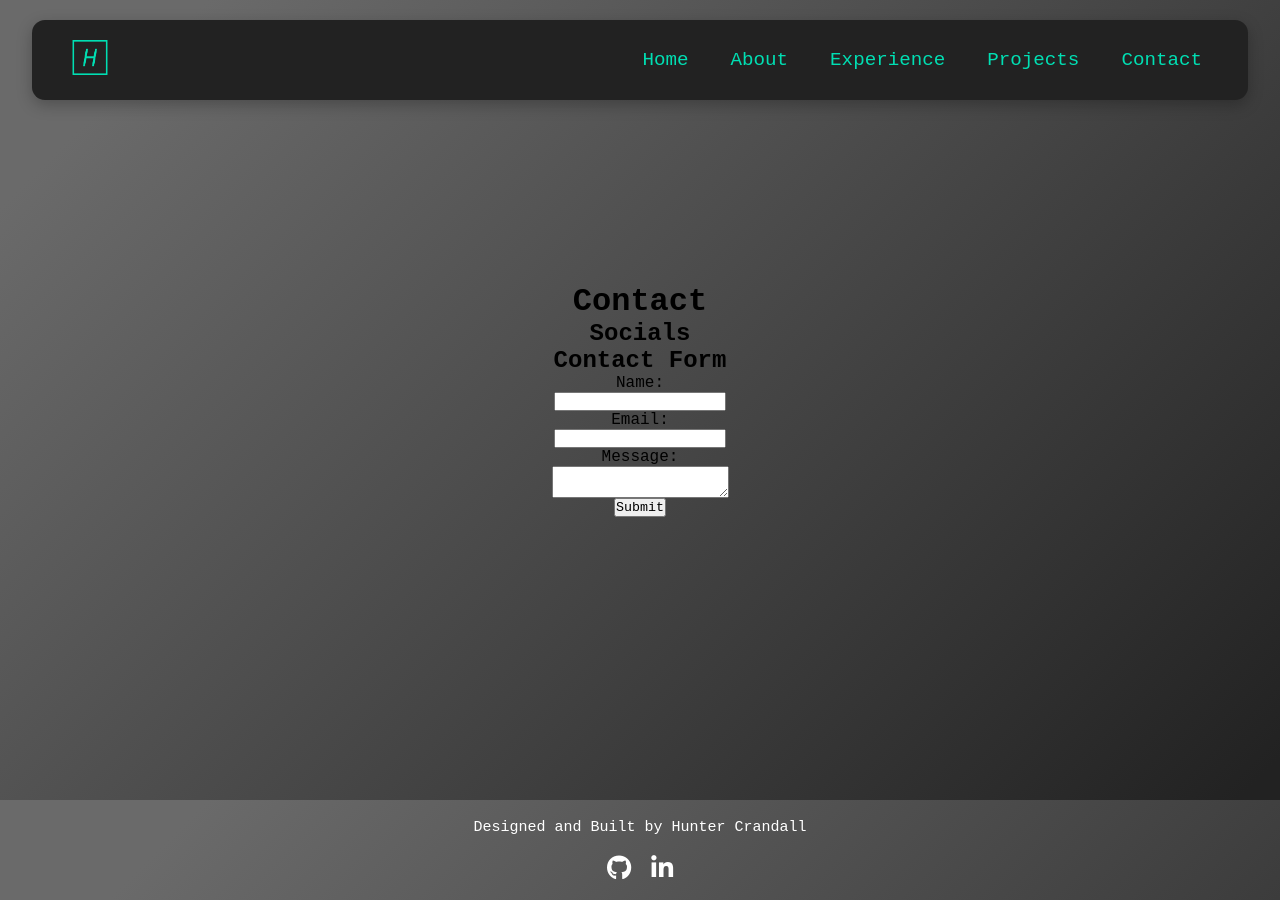
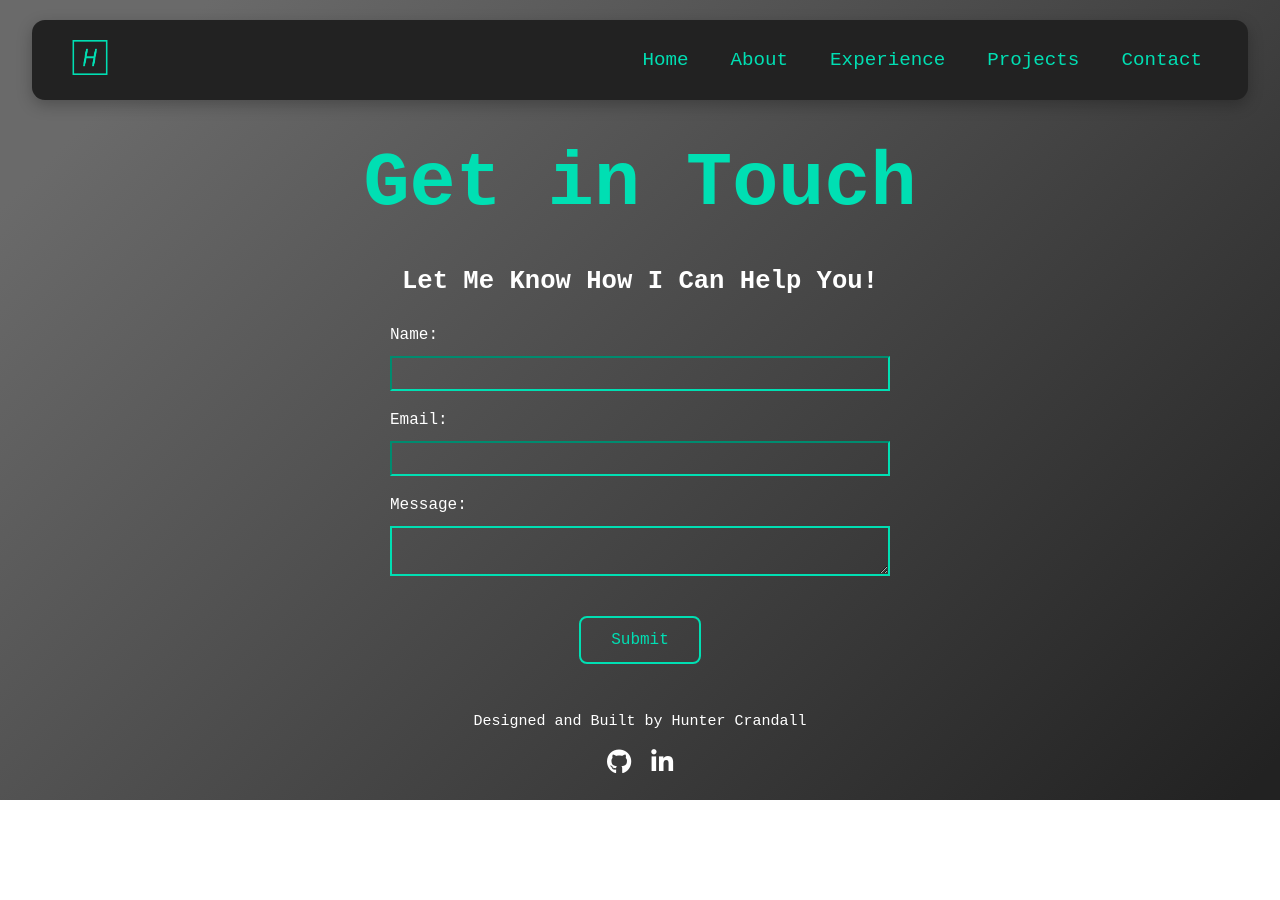
Before and after one commit to Hcran18/Hcran18.github.io, a React (Create React App) app: page /contact in a window 1280 px wide. After the commit the page ends 800 px from the top, so only its background shows below. Built offline with nearby package versions, Linux system fonts and the light colour scheme.

Commit message:
contact page design

```diff
--- a/src/App.js
+++ b/src/App.js
@@ -31,7 +31,7 @@ function App() {
           }
         />
       </Routes>
-  </Router>
+    </Router>
   );
 }
 
--- a/src/Components/Button.js
+++ b/src/Components/Button.js
@@ -3,10 +3,10 @@ import { NavLink } from 'react-router-dom';
 
 import './ButtonStyles.css';
 
-const Button = ({ text, onClick, to }) => {
+const Button = ({ text, onClick, to, type }) => {
     return (
         <NavLink to={to}>
-            <button className='button' onClick={onClick}>
+            <button type={type} className='button' onClick={onClick}>
                 {text}
             </button>
         </NavLink>
--- a/src/Components/Navbar.js
+++ b/src/Components/Navbar.js
@@ -23,7 +23,7 @@ class Navbar extends Component {
                 </div>
                 <ul className={this.state.clicked ? "nav-menu active" : "nav-menu"}>
                     <li>
-                        <NavLink className={'nav-links'} exact to="/" onClick={this.handleClick}>Home</NavLink>
+                        <NavLink className={'nav-links'} exact="true" to="/" onClick={this.handleClick}>Home</NavLink>
                     </li>
                     <li>
                         <NavLink className={'nav-links'} to="/about" onClick={this.handleClick}>About</NavLink>
--- a/src/Pages/Contact.js
+++ b/src/Pages/Contact.js
@@ -1,27 +1,39 @@
 import React, { useState } from 'react';
 import './ContactStyles.css';
+import '../Components/Button.js';
+import '../Components/ButtonStyles.css';
 
 const Contact = () => {
     const [name, setName] = useState('');
     const [email, setEmail] = useState('');
     const [message, setMessage] = useState('');
+    const [showSuccessMessage, setShowSuccessMessage] = useState(false);
 
     const handleSubmit = (e) => {
+        console.log("Handling submit...");
         e.preventDefault();
-        // Add your logic to handle form submission here
-        // You can use the values of name, email, and message state variables
+        console.log(name, email, message);
+
+        setShowSuccessMessage(true);
+
+        setName('');
+        setEmail('');
+        setMessage('');
+
+        setTimeout(() => {
+            setShowSuccessMessage(false);
+        }, 5000);
     };
 
     return (
         <div className='ContactPage'>
-            <h1>Contact</h1>
-            <div className='Socials'>
-                <h2>Socials</h2>
-                {/* Add your social media links here */}
-            </div>
+            <h1>Get in Touch</h1>
+            <div className='ContactInfo'>
                 <div className='FormSection'>
-                <h2>Contact Form</h2>
+                    <h2>Let Me Know How I Can Help You!</h2>
+                    {showSuccessMessage && <div className='success-message'>Form submitted successfully!</div>}
                     <form className='form' onSubmit={handleSubmit}>
+                        <div className='form-group'>
                             <label htmlFor="name">Name:</label>
                             <input
                                 type="text"
@@ -29,6 +41,8 @@ const Contact = () => {
                                 value={name}
                                 onChange={(e) => setName(e.target.value)}
                             />
+                        </div>
+                        <div className='form-group'>
                             <label htmlFor="email">Email:</label>
                             <input
                                 type="email"
@@ -36,14 +50,18 @@ const Contact = () => {
                                 value={email}
                                 onChange={(e) => setEmail(e.target.value)}
                             />
+                        </div>
+                        <div className='form-group'>
                             <label htmlFor="message">Message:</label>
                             <textarea
                                 id="message"
                                 value={message}
                                 onChange={(e) => setMessage(e.target.value)}
-                    ></textarea>
-                    <button type="submit">Submit</button>
+                            />
+                        </div>
+                        <button className='button' type='submit'>Submit</button>
                     </form>
+                </div>
             </div>
         </div>
     );
--- a/src/Pages/ContactStyles.css
+++ b/src/Pages/ContactStyles.css
@@ -3,7 +3,34 @@
     flex-direction: column;
     align-items: center;
     justify-content: center;
-    height: 100vh;
+    width: 100%;
+    margin-top: 120px;
+}
+
+.ContactPage h1 {
+    font-size: 6vw;
+    font-weight: bold;
+    color: #00dfb3;
+    padding: 10px;
+    margin-top: 10px;
+    margin-bottom: 10px;
+}
+
+.ContactPage h2 {
+    font-size: 2vw;
+    font-weight: bold;
+    color: #fff;
+    padding: 10px;
+    margin-top: 10px;
+    margin-bottom: 10px;
+}
+
+.ContactInfo {
+    display: flex;
+    flex-direction: row;
+    align-items: center;
+    justify-content: center;
+    width: 100%;
 }
 
 .FormSection {
@@ -19,5 +46,45 @@
     flex-direction: column;
     align-items: center;
     justify-content: center;
+    width: 80%; /* Adjust width to your preference */
+    max-width: 500px; /* Set a maximum width for better responsiveness */
+}
+
+.form-group {
+    display: flex;
+    flex-direction: column;
+    margin-top: 10px;
     width: 100%;
+    color: #fff;
 }
+
+.form-group label {
+    width: 100%; /* Use full width for labels */
+    text-align: left;
+    margin-bottom: 2px; /* Add space between label and input */
+}
+
+.form-group input,
+.form-group textarea {
+    width: 100%; /* Use full width for inputs and textareas */
+    padding: 8px; /* Adjust padding for better appearance */
+    border-color: #00dfb3;
+    border-width: 2px;
+    color: #fff;
+    background-color: transparent;
+    box-sizing: border-box; /* Ensure padding and border are included in width */
+    margin-top: 10px;
+    margin-bottom: 10px;
+}
+
+
+
+button[type="submit"] {
+    margin-top: 30px; /* Add some space above the submit button */
+    margin-bottom: 30px;
+}
+
+.success-message {
+    color: #00dfb3;
+    margin-top: 10px;
+}
```
Lines whose indentation alone changed are shown as unchanged.
